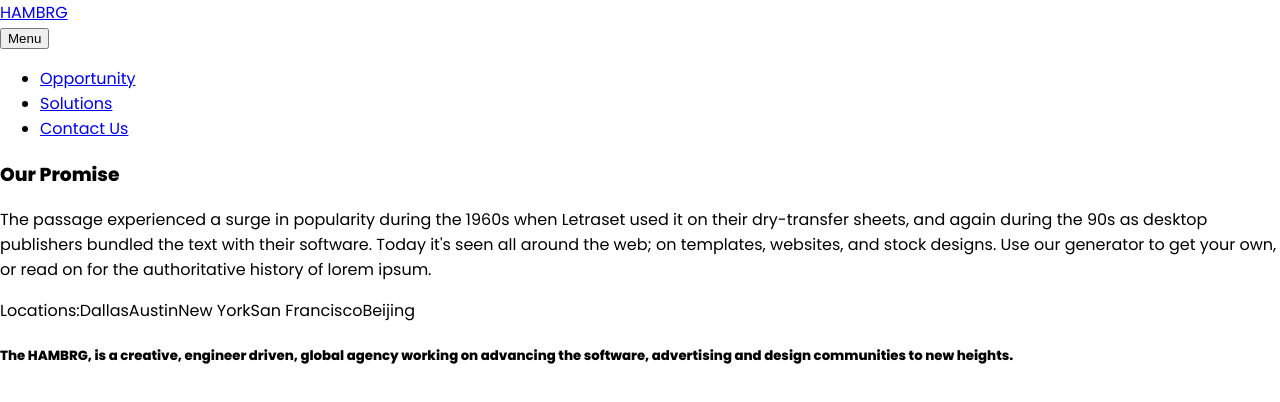
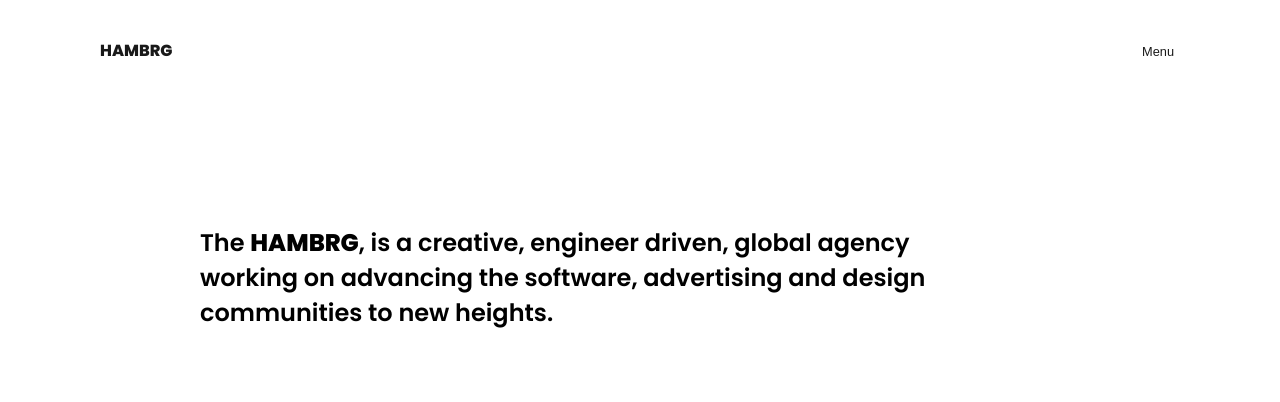
Before and after one commit to ramsers/react-marketing-agency, a React (Create React App) app: page / in a window 1280 px wide. Shown: the top 402 px of the page. Built offline with nearby package versions, Linux system fonts and the light colour scheme.

Commit message:
add menu styles, adjust height of home text & menu links

```diff
--- a/src/App.scss
+++ b/src/App.scss
@@ -12,7 +12,168 @@ body {
 }
 
 .container{
-  width:1280px;
-  min-width:1280px;
+  width: 100%;
+  height: 100%;
+  // min-width: 1280px;
   margin: 0 auto;
+  .wrapper{
+    padding: 0 100px;
+    .home{
+      display: flex;
+      justify-content: center;
+      align-items: center;
+      height: 100%;
+      width:100%;
+      p {
+        font-size: .75rem;
+        letter-spacing: .3rem;
+        text-transform: uppercase;
+        font-weight: 500;
+      }
+      h5 {
+        margin-top: 125px;
+        font-size: 1.5rem;
+        font-weight: 600;
+        width: 90%;
+      }
+    }
+  }
 }
+
+// Header
+
+header {
+  height: 100px;
+  .inner-header {
+    position: relative;
+    z-index: 10;
+    height: 100px;
+    display: flex;
+    justify-content: space-between;
+    align-items: center;
+    .logo a {
+      font-weight: 700;
+      text-decoration: none;
+      color: $black;
+    }
+    .menu {
+      button {
+        border: none;
+        background: none;
+        outline: none;
+        cursor: pointer;
+        font-size: .8rem;
+        color: $black;
+      }
+    }
+  }
+  // Hamburger Nav
+  .hamburger-menu {
+    display: none;
+    z-index: 9;
+    top: 0;
+    bottom: 0;
+    left: 0;
+    right: 0;
+    position: fixed;
+    height: 100%;
+    width: 100%;
+    .menu-secondary-background-color {
+      background-color: $black;
+      top: 0;
+      bottom: 0;
+      left: 0;
+      right: 0;
+      position: fixed;
+      height: 100%;
+      width: 100%;
+      z-index: -1;
+    }
+    .menu-layer {
+      position: relative;
+      background-color: $red;
+      height: 100%;
+      overflow: hidden;
+      .menu-city-background {
+        top: 0;
+        bottom: 0;
+        left: 0;
+        right: 0;
+        position: absolute;
+        height: 100%;
+        width: 100%;
+        opacity: 0;
+      }
+      .wrapper {
+        position: relative;
+        // height: 100%;
+        .menu-links {
+          display: flex;
+          justify-content: space-between;
+          align-items: center;
+          position: relative;
+          top: 100px;
+          nav {
+            display: block;
+            ul{
+              padding: 0;
+              margin: 0;
+              li {
+                list-style: none;
+                font-size: 6rem;
+                font-weight: 700;
+                cursor: pointer;
+                height: 110px;
+                overflow: hidden;
+                position: relative;
+                width: 700px;
+                a {
+                  position: absolute;
+                  color: #fff;
+                  text-decoration: none;
+                  &:hover {
+                    color: $black;
+                  }
+                }
+              }
+            }
+          }
+          .info {
+            color: white;
+            width: 300px;
+            h3{
+              font-size: 1.3rem;
+              margin: 8px auto;
+            }
+            p{
+              margin: 0 auto;
+              font-size: .8rem;
+            }
+          }
+        }
+        .locations {
+          position: absolute;
+          bottom: -80px;
+          color: #fff;
+          margin-top: 16px;
+          font-size: .8rem;
+          font-weight: 600;
+          span {
+            &:first-child {
+              margin-left: 64px;
+            }
+            font-weight: 400;
+            cursor: pointer;
+            margin: 0 32px;
+            transition: .3s ease-in-out;
+            &:hover {
+              background-color: $black;
+              padding: 8px 24px;
+              border-radius: 4px;
+            }
+          }
+        }
+      }
+    }
+  }
+}
--- a/src/components/Header.js
+++ b/src/components/Header.js
@@ -13,9 +13,9 @@ const Header = () => {
             <div className="logo">
               <Link to='/'>HAMBRG</Link>
             </div>
-          </div>
-          <div className="menu">
-            <button>Menu</button>
+            <div className="menu">
+              <button>Menu</button>
+            </div>
           </div>
         </div>
       </div>
--- a/src/index.css
+++ b/src/index.css
@@ -1,4 +1,4 @@
-body {
+/* body {
   margin: 0;
   font-family: -apple-system, BlinkMacSystemFont, "Segoe UI", "Roboto", "Oxygen",
     "Ubuntu", "Cantarell", "Fira Sans", "Droid Sans", "Helvetica Neue",
@@ -10,4 +10,4 @@ body {
 code {
   font-family: source-code-pro, Menlo, Monaco, Consolas, "Courier New",
     monospace;
-}
+} */
```
Also changed, not shown: src/components/Hamburger.js (+3 -4 lines).
